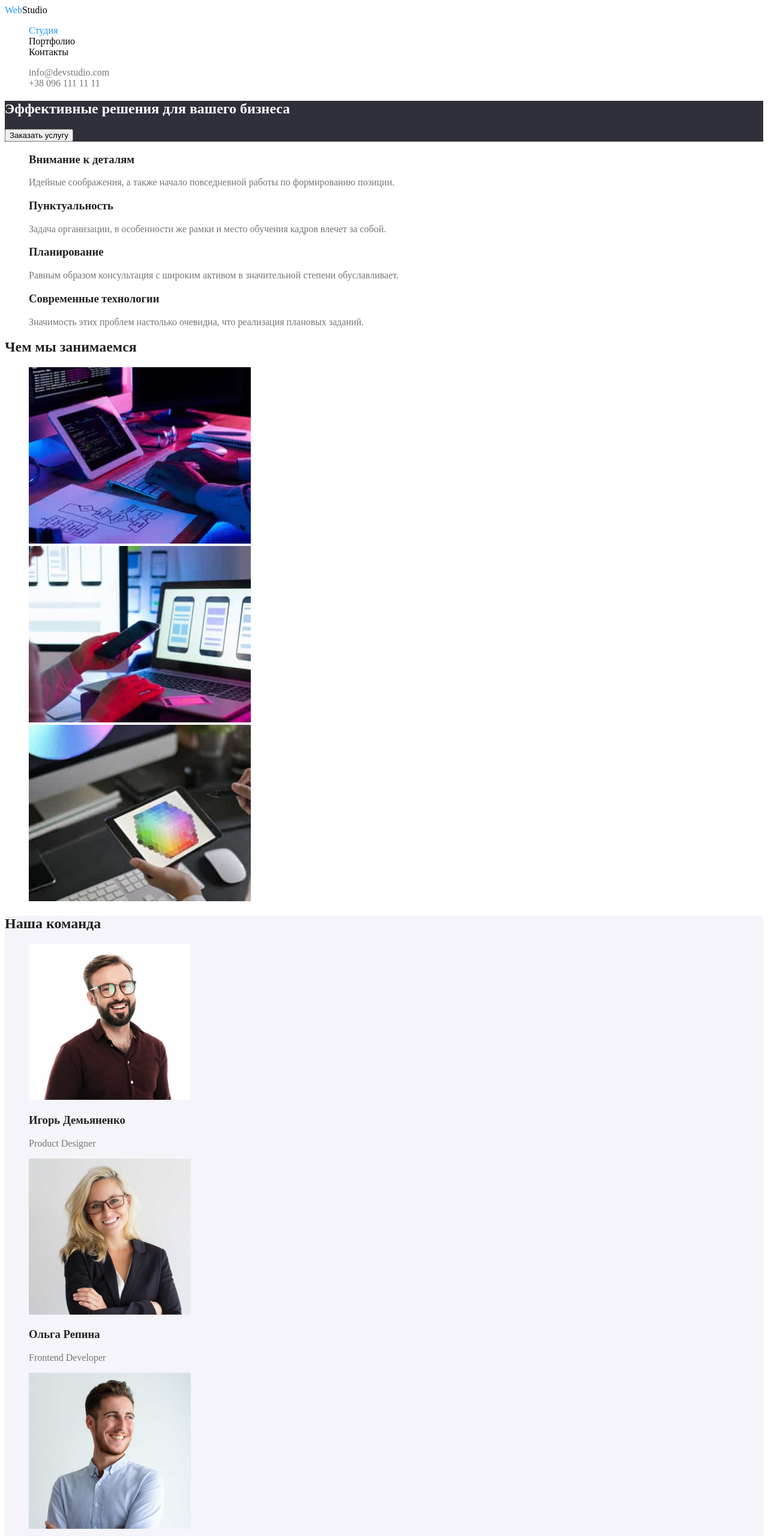
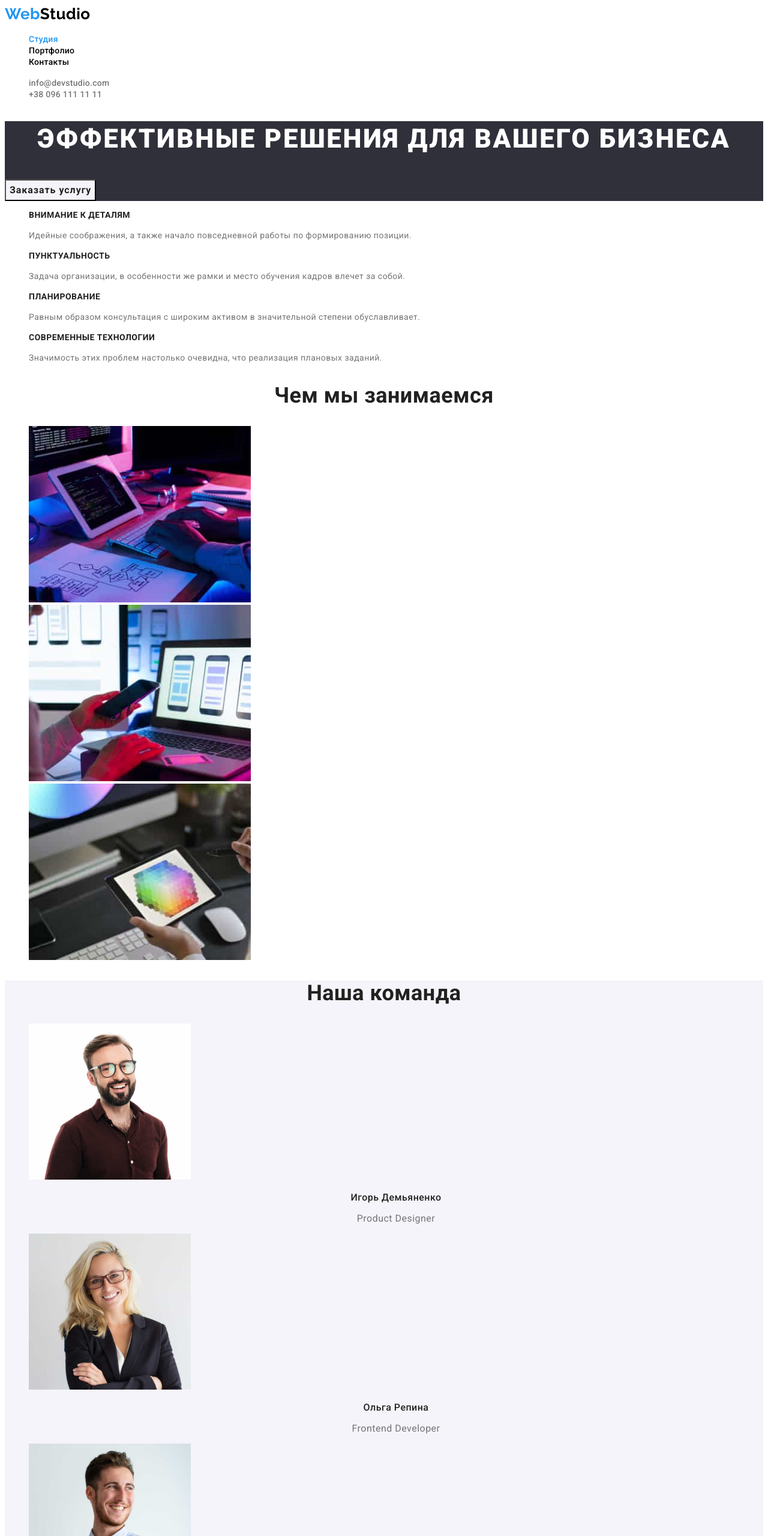
Before and after one commit to Vitalii-Seniura/goit-markup-hw-02, a plain HTML site: page index.html in a window 1280 px wide. Shown: the top 2560 px of the page at 60% size. Drawn offline with Linux system fonts and the light colour scheme.

Commit message:
додає оформлення шрифтів

```diff
--- a/css/styles.css
+++ b/css/styles.css
@@ -9,6 +9,9 @@
 body {
   background-color: rgb(255, 255, 255);
   color: var(--primary-text-color);
+
+  font-family: roboto, sans-serif;
+  letter-spacing: 0.03em;
 }
 
 /* вторичн колір тексту rgba (33, 33, 33, 1)
@@ -16,19 +19,31 @@ body {
 /* вторичн колір фону rgba(245, 244, 250, 1); */
 /* акцент  rgba(33, 150, 243, 1); */
 
-ul {
+/* ul {
   list-style: none;
+} */
+
+/* logo */
+
+.logo {
+  color: rgba(0, 0, 0, 1);
+
+  font-family: Raleway, serif;
+  font-weight: bold;
+  font-size: 26px;
+  line-height: 1.19;
+  text-decoration: none;
 }
-a {
+.logo-web {
+  color: rgba(33, 150, 243, 1);
+
+  font-family: Raleway, serif;
+  font-weight: bold;
+  font-size: 26px;
+  line-height: 1.19;
   text-decoration: none;
 }
 
-.logo {
-  color: rgba(0, 0, 0, 1);
-}
-.logo-web {
-  color: rgba(33, 150, 243, 1);
-}
 /* site nav */
 .site-nav .link:hover,
 .site-nav .link:focus {
@@ -36,17 +51,37 @@ a {
 }
 .site-nav .link {
   color: rgba(0, 0, 0, 1);
+
+  font-weight: 500;
+  font-size: 14px;
+  line-height: 1.14;
+  letter-spacing: 0.02em;
+  text-decoration: none;
 }
 .site-nav .link.current {
   color: var(--accent-color);
 }
 
+.site-nav {
+  list-style: none;
+}
+
 .auth-nav .link {
   color: rgba(117, 117, 117, 1);
+
+  font-weight: 500;
+  font-size: 14px;
+  line-height: 1.14;
+  letter-spacing: 0.02em;
+  text-decoration: none;
 }
 .auth-nav .link:hover,
 .auth-nav .link:focus {
   color: var(--accent-color);
+}
+
+.auth-nav {
+  list-style: none;
 }
 
 /* герой */
@@ -55,34 +90,102 @@ a {
 }
 .hero-title {
   color: var(--text-white-color);
+
+  font-weight: 900;
+  font-size: 44px;
+  line-height: 1.36;
+  text-align: center;
+  letter-spacing: 0.06em;
+  text-transform: uppercase;
 }
-.buttons:hover {
+.buttons {
+  background: var(--secondary-color);
+  color: var(--title-text-color);
+  cursor: pointer;
+
+  font-family: inherit;
+  font-weight: 700;
+  font-size: 16px;
+  line-height: 1.88;
+  letter-spacing: 0.06em;
+}
+
+.buttons:hover,
+.buttons:focus {
   background-color: rgba(33, 150, 243, 1);
   color: rgba(255, 255, 255, 1);
+  cursor: pointer;
+
+  font-family: inherit;
+  font-weight: 700;
+  font-size: 16px;
+  line-height: 1.88;
+  letter-spacing: 0.06em;
 }
 
 /* section */
 
 .section-title {
   color: var(--title-text-color);
+
+  font-weight: 700;
+  font-size: 36px;
+  line-height: 1.17;
+  text-align: center;
 }
 .feature-list .title {
   color: var(--title-text-color);
+
+  font-weight: 700;
+  font-size: 14px;
+  line-height: 1.14;
+  text-transform: uppercase;
 }
 .section .name {
   color: var(--title-text-color);
+
+  font-weight: 500;
+  font-size: 16px;
+  line-height: 1.19;
+  text-align: center;
 }
 .section.team {
   background-color: var(--secondary-color);
 }
 
+.feature-list .text {
+  font-size: 14px;
+  line-height: 1.71;
+}
+
+.feature-list {
+  list-style: none;
+}
+
+.list-none {
+  list-style: none;
+}
+
+.profession {
+  font-size: 16px;
+  line-height: 1.19;
+  text-align: center;
+}
+
 /* footer */
 .footer {
   background-color: rgba(47, 48, 58, 1);
+  font-size: 14px;
+  line-height: 1.71;
 }
 .footer-link {
   color: rgba(255, 255, 255, 0.6);
 }
+.footer-link:hover,
+.footer-link:focus {
+  color: var(--accent-color);
+}
+
 .address {
   color: var(--text-white-color);
 }
@@ -91,15 +194,39 @@ a {
 
 .portfolio .project {
   color: var(--title-text-color);
+  font-weight: 700;
+  font-size: 18px;
+  line-height: 2;
+  letter-spacing: 0.06em;
 }
 .portfolio .project-type {
   color: var(--primary-text-color);
+
+  font-weight: 400;
+  font-size: 16px;
+  line-height: 1.88;
 }
+
+.projects {
+  text-decoration: none;
+}
+.portfolio {
+  list-style: none;
+}
+
 .button {
   background: var(--secondary-color);
   color: var(--title-text-color);
+  cursor: pointer;
+
+  font-family: inherit;
+  font-weight: 500;
+  font-size: 16px;
+  line-height: 1.63;
+  text-align: center;
 }
-.buttons:hover,
+
+.button:hover,
 .button:focus {
   background: var(--accent-color);
   color: var(--text-white-color);
--- a/index.html
+++ b/index.html
@@ -5,6 +5,8 @@
     <meta http-equiv="X-UA-Compatible" content="IE=edge">
     <meta name="viewport" content="width=device-width, initial-scale=1.0">
     <title>Студия</title>
+    <link href="https://fonts.googleapis.com/css2?family=Raleway:wght@700&family=Roboto:wght@400;500;700;900&display=swap"
+        rel="stylesheet">
     <link rel="stylesheet" href="./css/styles.css"/>
 </head>
 <body>
@@ -39,19 +41,20 @@
            <ul class="feature-list">
             <li>
                 <h3 class="title">Внимание к деталям</h3>
-                <p>Идейные соображения, а также начало повседневной работы по формированию позиции.</p>
+                <p class="text">Идейные соображения, а также начало повседневной работы по формированию позиции.</p>
             </li>
             <li>
                 <h3 class="title">Пунктуальность</h3>
-                <p>Задача организации, в особенности же рамки и место обучения кадров влечет за собой.</p>
+                <p class="text">Задача организации, в особенности же рамки и место обучения кадров влечет за собой.</p>
             </li>
             <li>
                 <h3 class="title">Планирование</h3>
-                <p>Равным образом консультация с широким активом в значительной степени обуславливает.</p>
+                <p class="text
+                ">Равным образом консультация с широким активом в значительной степени обуславливает.</p>
             </li>
             <li>
                 <h3 class="title">Современные технологии</h3>
-                <p>Значимость этих проблем настолько очевидна, что реализация плановых заданий.</p>
+                <p class="text">Значимость этих проблем настолько очевидна, что реализация плановых заданий.</p>
             </li>
            </ul>
        </section>
@@ -59,7 +62,7 @@
        <!-- Чем мы занимаемся -->
 <section class="section">
     <h2 class="section-title">Чем мы занимаемся</h2>
-    <ul>
+    <ul class="list-none">
         <li>
             <img src="images/box1.jpg" alt="человек печатает код" width="370">
         </li>
@@ -75,26 +78,26 @@
 <!-- наша команда -->
     <section class="section team">
         <h2 class="section-title">Наша команда</h2>
-        <ul>
+        <ul class="list-none">
             <li>
                 <img src="images/img1.jpg" alt="Игорь Демьяненко" width="270">
                 <h3 class="name">Игорь Демьяненко</h3>
-                <p>Product Designer</p>
+                <p class="profession">Product Designer</p>
             </li>
             <li>
                 <img src="images/img2.jpg" alt="Ольга Репина" width="270">
                 <h3 class="name">Ольга Репина</h3>
-                <p>Frontend Developer</p>
+                <p class="profession">Frontend Developer</p>
             </li>
             <li>
                 <img src="images/img3.jpg" alt="Николай Тарасов" width="270">
                 <h3 class="name">Николай Тарасов</h3>
-                <p>Marketing</p>
+                <p class="profession">Marketing</p>
             </li>
             <li>
                 <img src="images/img4.jpg" alt="Михаил Ермаков" width="270">
                 <h3 class="name">Михаил Ермаков</h3>
-                <p>UI Designer</p>
+                <p class="profession">UI Designer</p>
             </li>
         </ul>
     </section>
@@ -106,7 +109,7 @@
         <address class="address">
             г. Киев, пр-т Леси Украинки, 26
         </address>
-        <ul>
+        <ul class="list-none">
             <li><a href="mailto:info@example.com" class="footer-link">info@example.com</a> </li>
             <li><a href="tel:+380991111111" class="footer-link">+38 099 111 11 11</a> </li>
         </ul>
```
Also changed, not shown: portfolio.html (+15 -12 lines).
